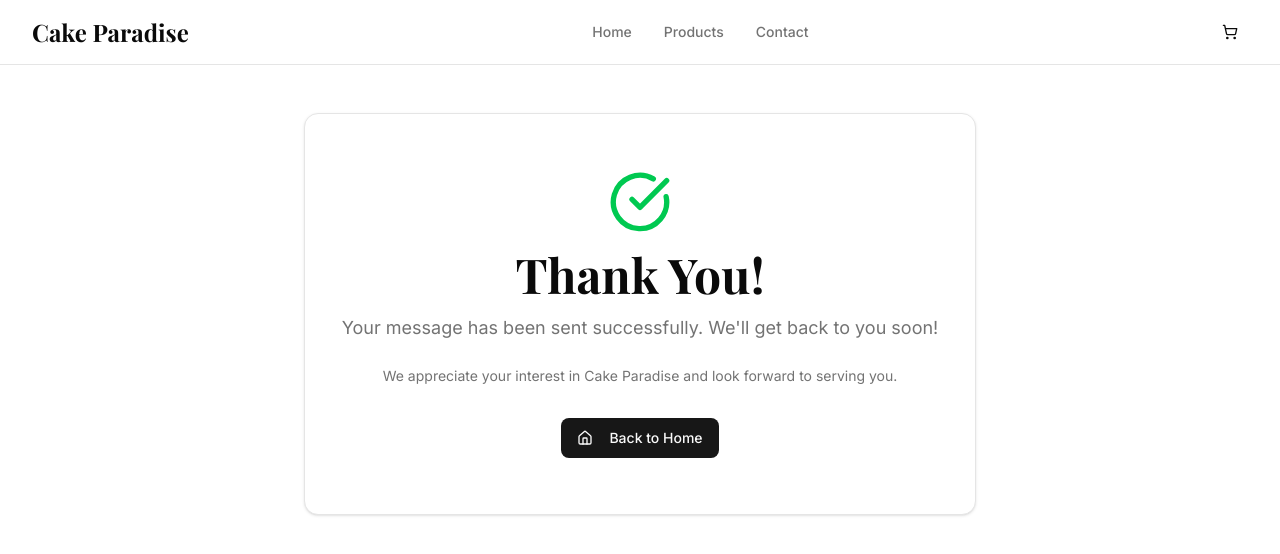
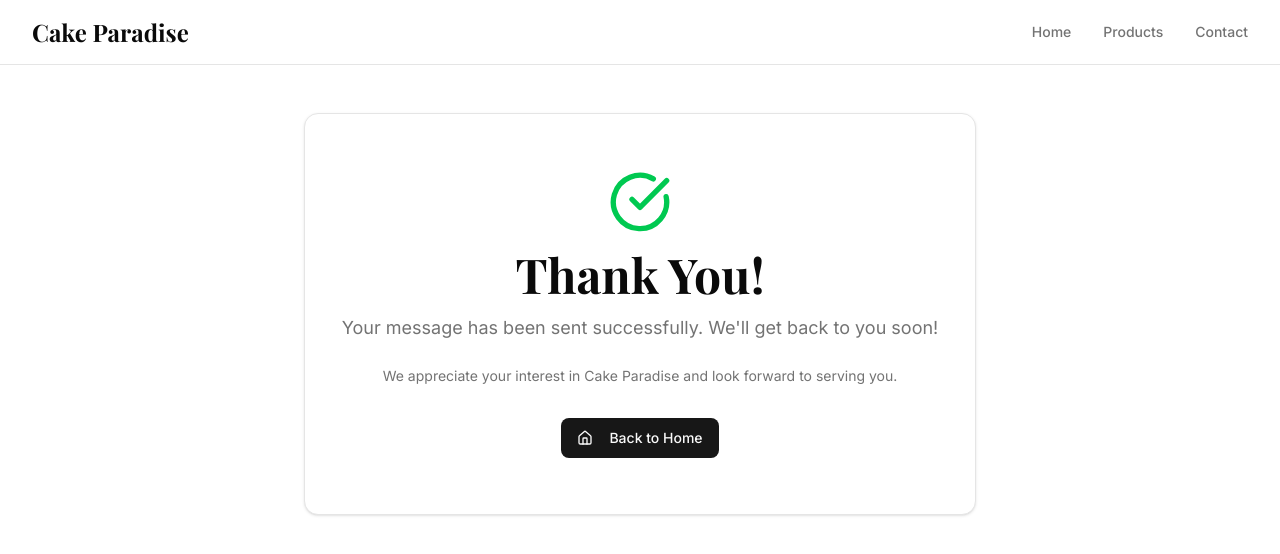
Before and after one commit to ggsingla/bakery-website, a Next.js app: page /thanks in a window 1280 px wide. Shown: the top 554 px of the page. Built offline with nearby package versions, Linux system fonts and the light colour scheme; a web font is replaced by a local one.

Commit message:
Update header component

```diff
--- a/components/header.tsx
+++ b/components/header.tsx
@@ -1,12 +1,8 @@
 'use client';
 
 import Link from 'next/link';
-import { ShoppingCart } from 'lucide-react';
-import { useCart } from '@/lib/cart-context';
-import { Button } from '@/components/ui/button';
 
 export function Header() {
-  const { totalItems } = useCart();
 
   return (
     <header className='border-b border-border bg-background/95 backdrop-blur supports-[backdrop-filter]:bg-background/60 sticky top-0 z-50'>
@@ -45,19 +41,6 @@ export function Header() {
             </Link>
           </nav>
 
-          <Link href='/cart'>
-            <Button variant='ghost' size='icon' className='relative'>
-              <ShoppingCart className='h-5 w-5' />
-              {totalItems > 0 && (
-                <span className='absolute -top-1 -right-1 h-5 w-5 rounded-full bg-primary text-primary-foreground text-xs flex items-center justify-center font-medium'>
-                  {totalItems}
-                </span>
-              )}
-              <span className='sr-only'>
-                Shopping cart with {totalItems} items
-              </span>
-            </Button>
-          </Link>
         </div>
       </div>
     </header>
```
